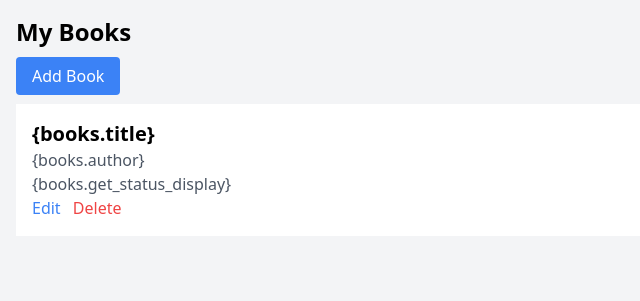
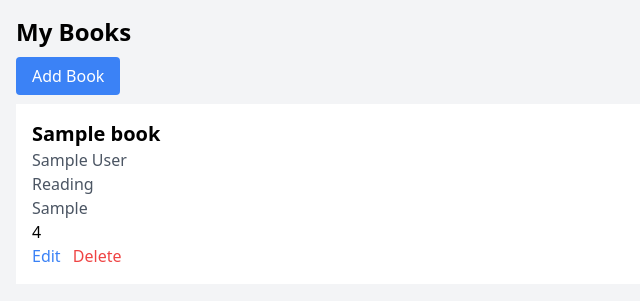
Before and after one commit to samuel1034/Book_Tracker, a Django app: page /books/ in a window 1280 px wide. Shown: the top 301 px of the page, without its empty margins (0-640 px from the left). Run offline with Django 5.2, Linux system fonts and the light colour scheme; tables that the repository leaves empty hold one stand-in row (values such as "Sample post").

Commit message:
Finished Project

```diff
--- a/book_tracker/urls.py
+++ b/book_tracker/urls.py
@@ -21,4 +21,5 @@ from django.urls import path, include
 urlpatterns = [
     path('admin/', admin.site.urls),
     path ('books/', include('books.urls')),
+    path ('', include('books.urls'))
 ]
--- a/books/templates/books/book_list.html
+++ b/books/templates/books/book_list.html
@@ -7,9 +7,11 @@
 <div class="mt-4">
   {% for book in books %}
   <div class="bg-white p-4">
-    <h2 class="text-xl font-semibold">{books.title}</h2>
-    <p class="text-gray-600"> {books.author}</p>
-    <p class="text-gray-600"> {books.get_status_display} </p>
+    <h2 class="text-xl font-semibold">{{book.title}}</h2>
+    <p class="text-gray-600"> {{book.author}}</p>
+    <p class="text-gray-600"> {{book.get_status_display}} </p>
+    <p class="text-gray-600"> {{book.genre}} </p>
+    <p class="text-dark-600"> {{book.rating}} </p>
     <a href="{% url 'edit_book' book.pk %}" class="text-blue-500" > Edit </a>
     <a href="{% url 'delete_book' book.pk %}" class="text-red-500 ml-2"> Delete </a>
   </div>
--- a/books/views.py
+++ b/books/views.py
@@ -16,7 +16,7 @@ def add_book (request):
         form = BookForm()
     return render(request, 'books/add_book.html', {'form': form})
 
-def edit_book (request):
+def edit_book (request,pk):
     book = get_object_or_404(Book, pk=pk)
     if request.method == 'POST':
         form = BookForm(request.POST, instance=book)
@@ -25,7 +25,7 @@ def edit_book (request):
             return redirect('book_list')
 
     else:
-        form = BookForm()
+        form = BookForm(instance=book)
     return render(request, 'books/edit_book.html', {'form': form})
 
 
```
Also changed, not shown: books/templates/books/edit_book.html (+16 -11 lines), db.sqlite3.
